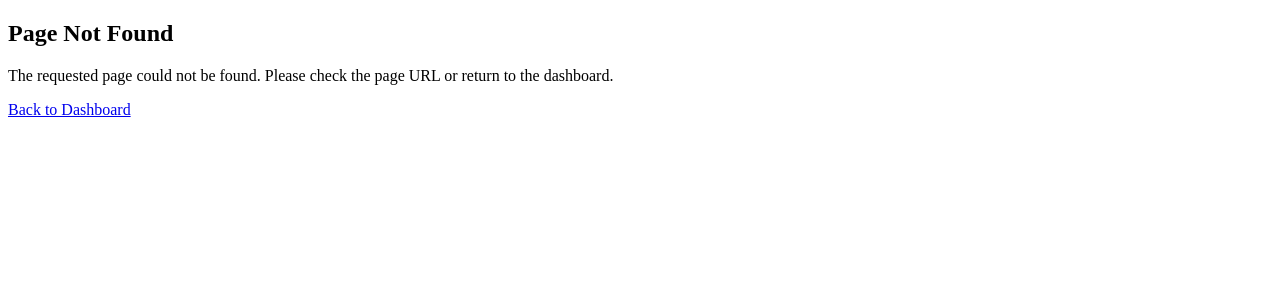
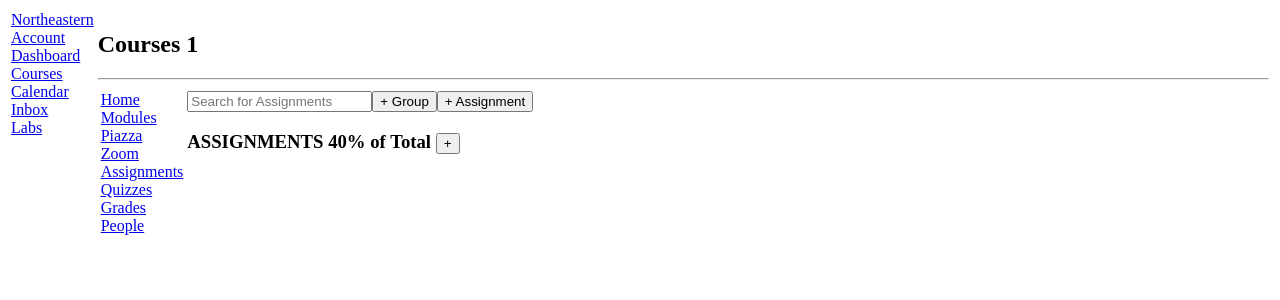
Before and after one commit to okurine/kambaz-next-js, a Next.js app: page /courses/1/assignments in a window 1280 px wide. Before the commit this address had no page. Shown: the top 300 px of the page. Built offline with nearby package versions, Linux system fonts and the light colour scheme.

Commit message:
update courses

```diff
--- /dev/null
+++ b/app/(kambaz)/courses/[cid]/assignments/page.tsx
@@ -0,0 +1,21 @@
+export default function Assignments() {
+  return (
+    <div id="wd-assignments">
+      <input placeholder="Search for Assignments"
+             id="wd-search-assignment" />
+      <button id="wd-add-assignment-group">+ Group</button>
+      <button id="wd-add-assignment">+ Assignment</button>
+      <h3 id="wd-assignments-title">
+        ASSIGNMENTS 40% of Total <button>+</button> </h3>
+      <ul id="wd-assignment-list">
+      {/*  <li className="wd-assignment-list-item">
+          <Link href="/courses/1234/assignments/123"
+             className="wd-assignment-link" >
+            A1 - ENV + HTML
+          </Link> </li>
+      {/*  <li className="wd-assignment-list-item">
+          {/* Complete On Your Own */}
+       {/* </li> */}
+      </ul>
+    </div>
+);}
--- a/app/(kambaz)/courses/[cid]/layout.tsx
+++ b/app/(kambaz)/courses/[cid]/layout.tsx
@@ -1,7 +1,7 @@
 import { ReactNode } from "react";
 import CourseNavigation from "./navigation";
 export default async function CoursesLayout(
-  { children, params }: Readonly<{ children: ReactNode; params: Promise<{ id: string }> }>) {
+  { children, params }: Readonly<{ children: ReactNode; params: Promise<{ cid: string }> }>) {
  const { cid } = await params;
  return (
    <div id="wd-courses">
```
Also changed, not shown: app/(kambaz)/courses/[cid]/page.tsx (line endings or trailing spaces).
